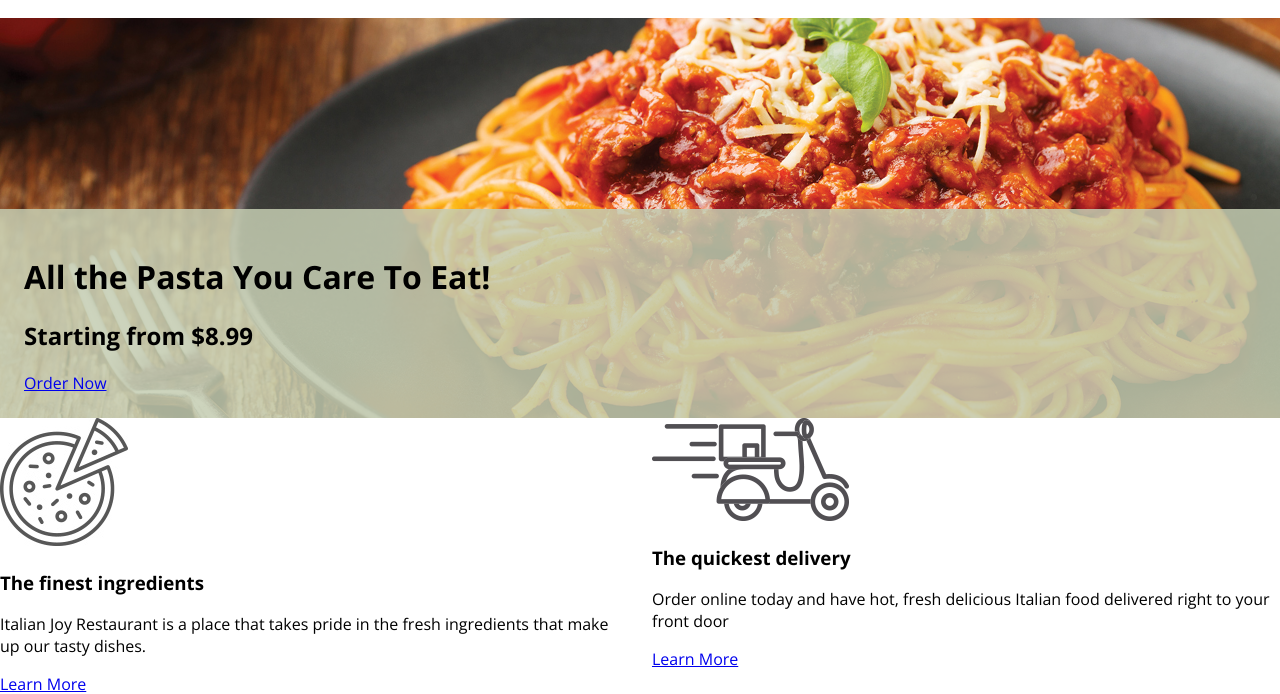
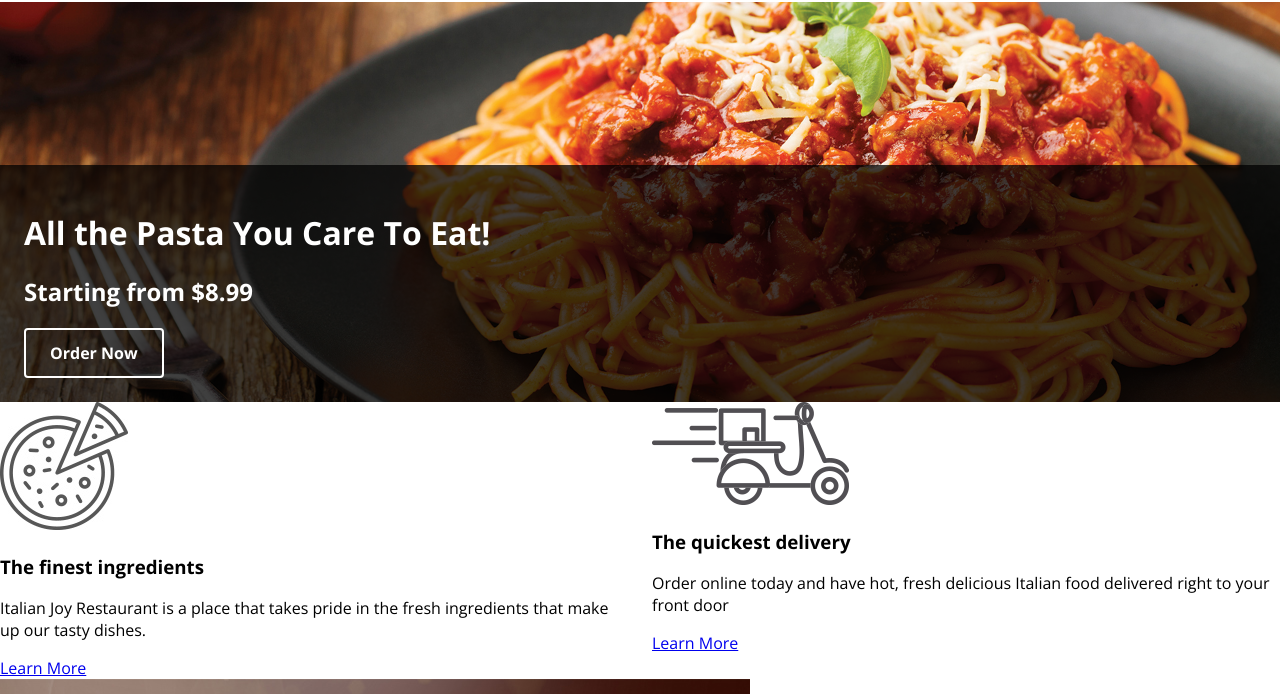
Before and after one commit to CarlaCardona/CardonaC-ResponsiveWebEX, a plain HTML site: page index.html in a window 1280 px wide. Shown: the part 124-818 px from the top of the page. Drawn offline with nearby package versions, Linux system fonts and the light colour scheme.

Commit message:
Update stylesheet.css

```diff
--- a/stylesheet/stylesheet.css
+++ b/stylesheet/stylesheet.css
@@ -6,6 +6,7 @@ body {
     padding: 0;
     box-sizing: border-box;
 }
+
 
 /* skip navigation links css */
 
@@ -53,6 +54,10 @@ body {
     list-style: none;
 }
 
+.nav__social {
+    display: none;
+}
+
 /* hero section css */
 
 .hero {
@@ -65,9 +70,22 @@ body {
 }
 
 .hero__container {
-    background-color: rgba(197, 205, 178, 0.85);
+    background-color: rgb(0, 0, 0, 0.75);
+    color: #fff;
     padding: 1.5rem;
     width: 100%;
+}
+
+/* hero button css */
+
+.hero__cta {
+    display: inline-block;
+    color: #fff;
+    padding: 0.75rem 1.5rem;
+    text-decoration: none;
+    font-weight: bold;
+    border: 2px solid #fff;
+    border-radius: 0.25rem;
 }
 
 /* card section css - attempting grid for the first time lol*/
```
